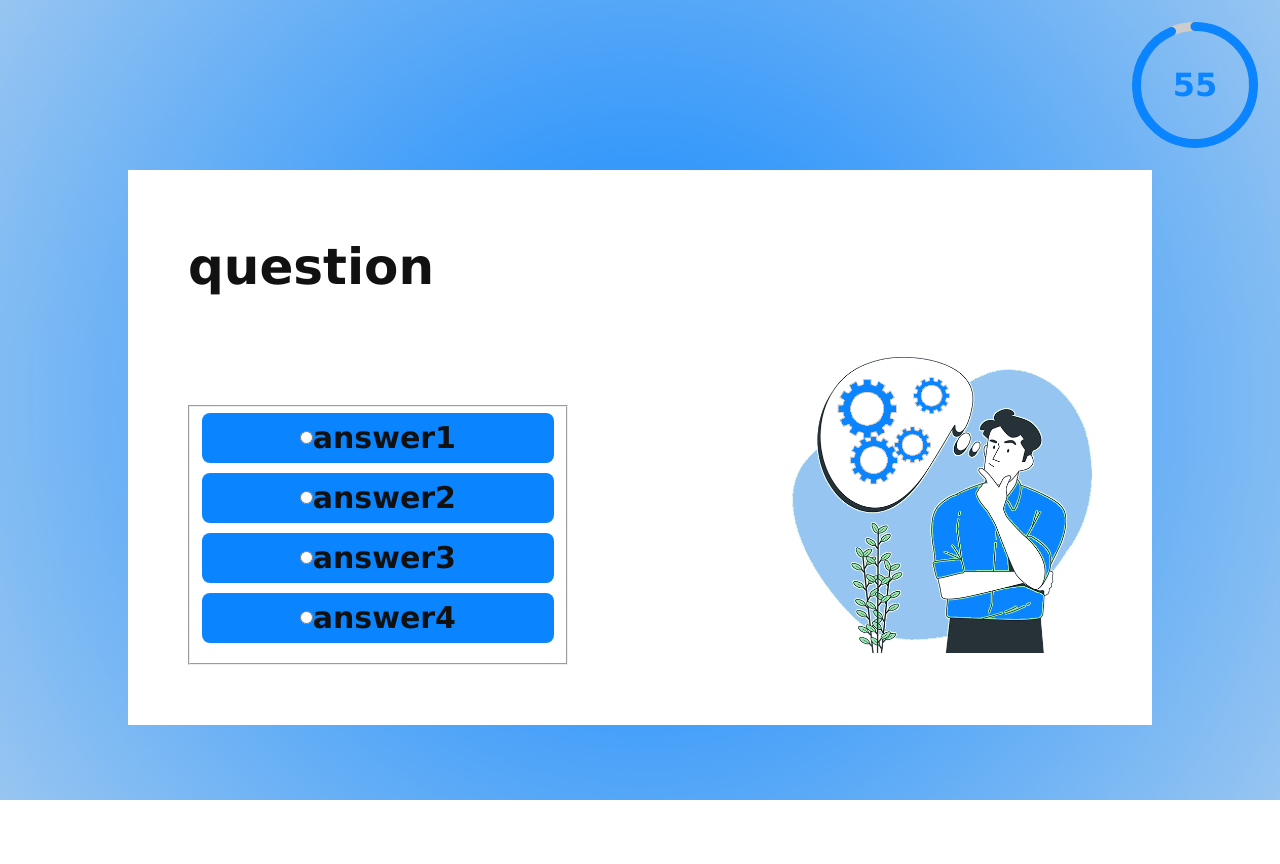
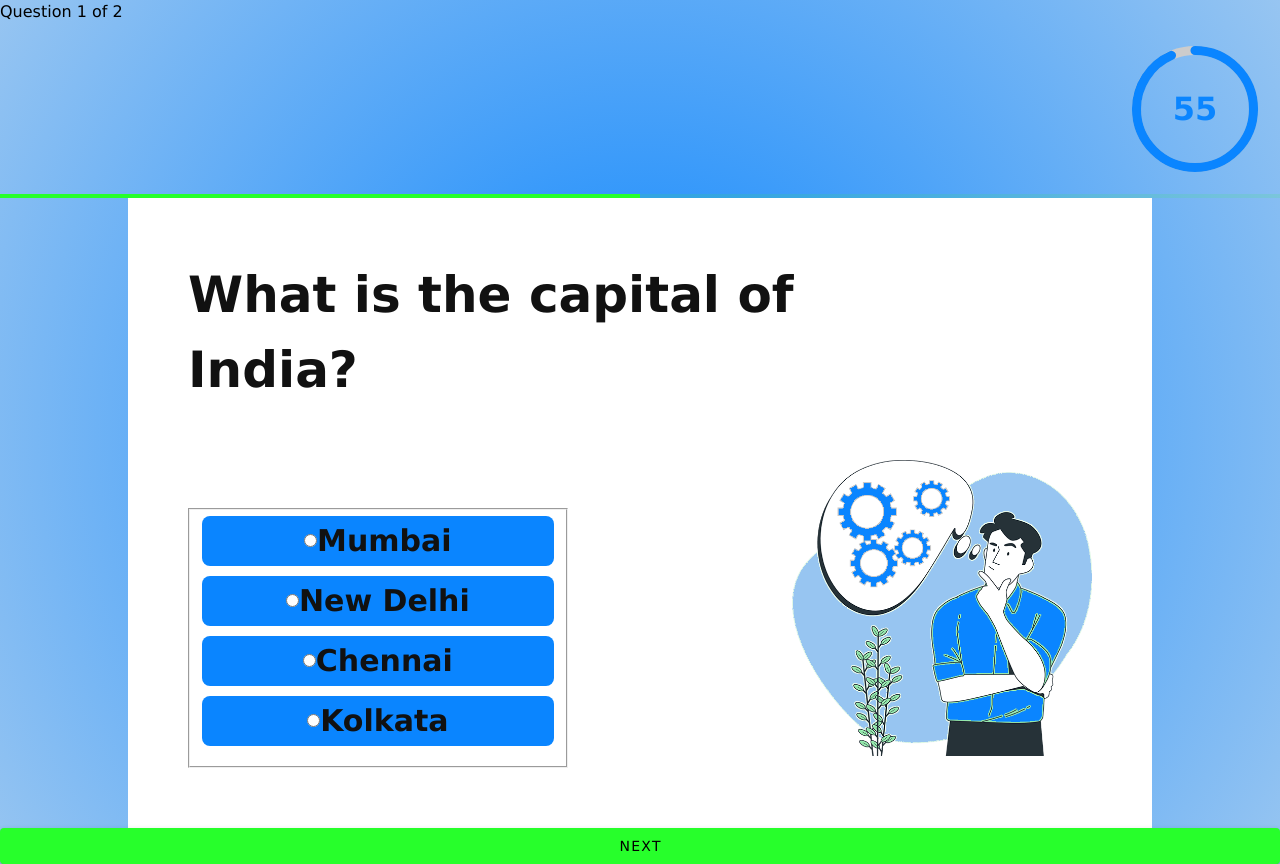
Before and after one commit to Feralwater/Q-for-Quizzes, a Vue app: page / in a window 1280 px wide. Before the commit the page ends 800 px from the top, so only its background shows below. Built offline with nearby package versions, Linux system fonts and the light colour scheme.

Commit message:
add mock questions array

```diff
--- /dev/null
+++ b/src/assets/Data/basicQuestions.ts
@@ -0,0 +1,26 @@
+export const basicQuestions = [
+  {
+    id: 1,
+    question: "What is the capital of India?",
+    answer: "New Delhi",
+    options: [
+      "Mumbai",
+      "New Delhi",
+      "Chennai",
+      "Kolkata"
+    ],
+    timeToAnswer: 60,
+  },
+  {
+    id: 2,
+    question: "What is the capital of Australia?",
+    answer: "Canberra",
+    options: [
+      "Sydney",
+      "Melbourne",
+      "Canberra",
+      "Perth"
+    ],
+    timeToAnswer: 30,
+  },
+]
--- a/src/components/CountDown/CountDown.vue
+++ b/src/components/CountDown/CountDown.vue
@@ -1,6 +1,6 @@
 <script setup lang="ts">
-import {useCountDown} from "@/components/CountDown/useCountDown";
-import {computed} from "vue";
+import { useCountDown } from "@/components/CountDown/useCountDown";
+import { computed } from "vue";
 
 const props = defineProps({
   time: {
--- a/src/components/CountDown/useCountDown.ts
+++ b/src/components/CountDown/useCountDown.ts
@@ -12,7 +12,7 @@ export const useCountDown = (time: number) => {
   }
 
   const stopCountDown = () => {
-    if (intervalId) {
+    if (intervalId !== null) {
       clearInterval(intervalId);
       intervalId = null;
     }
--- a/src/views/QuizView/QuizView.vue
+++ b/src/views/QuizView/QuizView.vue
@@ -1,50 +1,63 @@
 <script setup lang="ts">
 import thinkingMan from "@/assets/images/thinkingMan.png"
 import CountDown from "@/components/CountDown/CountDown.vue";
+
+// interface Question {
+//   id: number;
+//   question: string;
+//   answer: string;
+//   options: string[];
+//   timeToAnswer: number;
+// }
+
+// const props = defineProps({
+//   questions: {
+//     type: Array<Question>,
+//     required: true,
+//     default: () => [],
+//   },
+// });
+
+import { basicQuestions } from "@/assets/Data/basicQuestions";
+import { computed, ref } from "vue";
+
+// const questions = ref<Question[]>(basicQuestions);
+const currentQuestionIndex = ref(0);
+const currentQuestion = computed(() => basicQuestions[currentQuestionIndex.value]);
+const progress = computed(() => ((currentQuestionIndex.value + 1) / basicQuestions.length) * 100);
+const currentQuestionNumber = computed(() => currentQuestionIndex.value + 1);
+
+const onNextQuestion = () => currentQuestionIndex.value++;
+
 </script>
 
 <template>
   <div class="quiz">
+    Question {{ currentQuestionNumber }} of {{ basicQuestions.length }}
     <div class="quiz__countdown">
-      <CountDown />
+      <CountDown :time="currentQuestion.timeToAnswer" />
     </div>
+    <v-progress-linear
+      color="primary"
+      :model-value="progress"
+    />
     <section class="quiz__inner">
       <div class="quiz__question">
-        question
+        {{ currentQuestion.question }}
       </div>
       <div class="quiz__answersContainer">
         <fieldset class="quiz__answers">
-          <div class="quiz__answer">
+          <div
+            v-for="(option, optionIndex) in currentQuestion.options"
+            :key="optionIndex"
+            class="quiz__answer"
+          >
             <input
-              id="answer1"
+              id="optionIndex"
               type="radio"
-              name="answer"
+              :name="'question-' + currentQuestionIndex"
             >
-            <label for="answer1">answer1</label>
-          </div>
-          <div class="quiz__answer">
-            <input
-              id="answer2"
-              type="radio"
-              name="answer"
-            >
-            <label for="answer2">answer2</label>
-          </div>
-          <div class="quiz__answer">
-            <input
-              id="answer3"
-              type="radio"
-              name="answer"
-            >
-            <label for="answer3">answer3</label>
-          </div>
-          <div class="quiz__answer">
-            <input
-              id="answer4"
-              type="radio"
-              name="answer"
-            >
-            <label for="answer4">answer4</label>
+            <label for="optionIndex">{{ option }}</label>
           </div>
         </fieldset>
         <div class="quiz__image">
@@ -56,6 +69,12 @@ import CountDown from "@/components/CountDown/CountDown.vue";
         </div>
       </div>
     </section>
+    <v-btn
+      color="primary"
+      @click="onNextQuestion"
+    >
+      Next
+    </v-btn>
   </div>
 </template>
 
```
